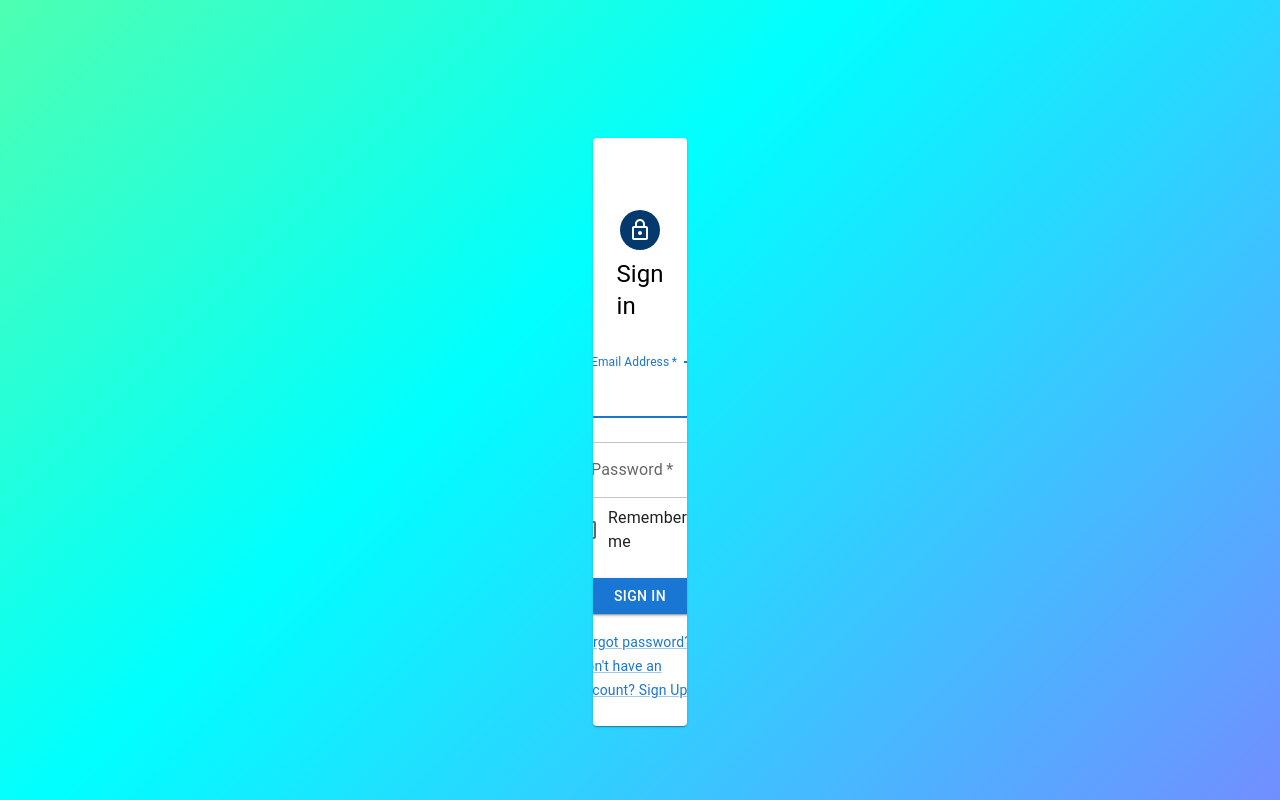
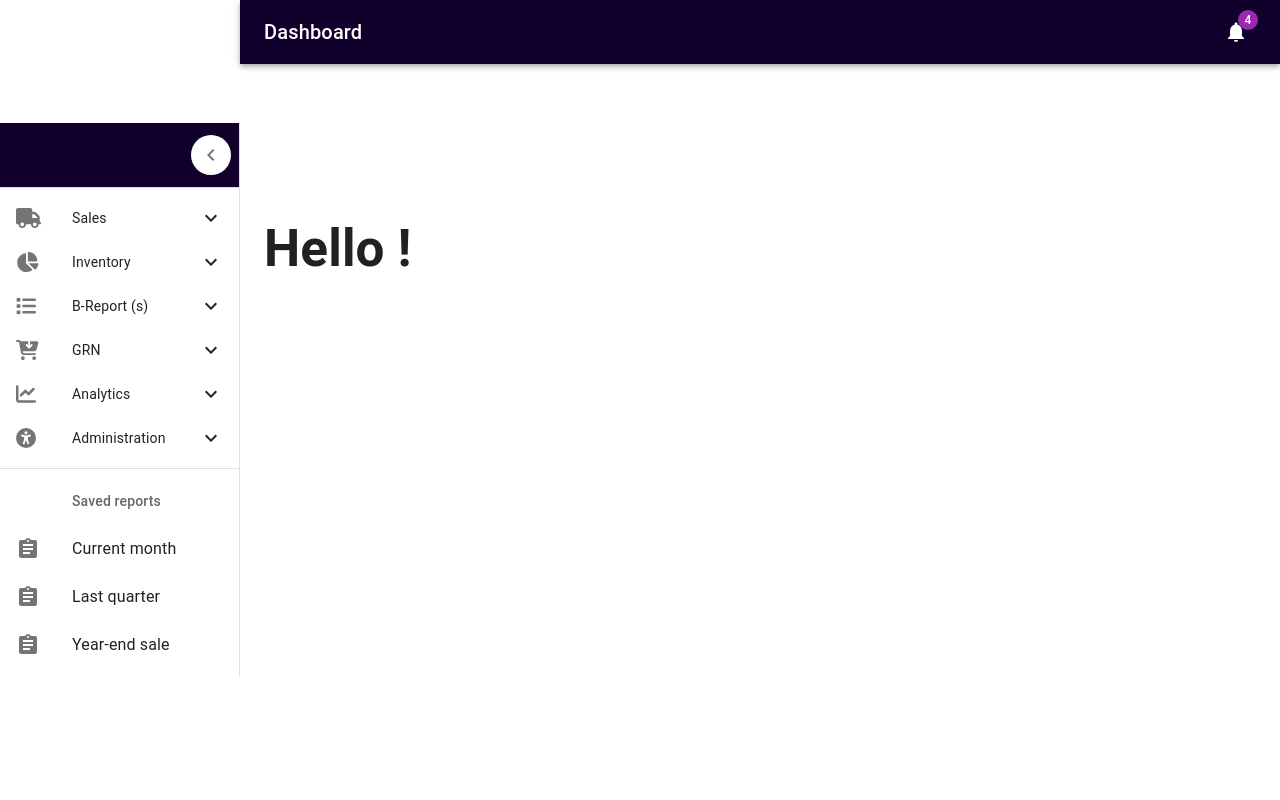
Before and after one commit to ravihennayaka667/BizPilot, a React (Vite) app: page / in a window 1280 px wide. Built offline with nearby package versions, Linux system fonts and the light colour scheme.

Commit message:
UPDATED LOGIN CSS

```diff
--- a/src/App.jsx
+++ b/src/App.jsx
@@ -21,8 +21,8 @@ function App() {
 
 
         <Routes>
-         <Route path="/" element={<Login/>} />
-        {/* <Route path="/" element={<Navbar><Dashboard/></Navbar>} /> */}
+         {/* <Route path="/" element={<Login/>} /> */}
+        <Route path="/" element={<Navbar><Dashboard/></Navbar>} />
         <Route path="/invoiceAdd" element={<Navbar><AddInvoice /></Navbar>} />
         <Route path="/invoiceView" element={<Navbar><InvoiceView /></Navbar>} />
         <Route path="/addCustomers" element={<Navbar><AddCustomers /></Navbar>} />
--- a/src/Pages/Dashboard.jsx
+++ b/src/Pages/Dashboard.jsx
@@ -91,7 +91,7 @@ export default function Dashboard() {
 
     <>
     <h1>
-      Welcome to Dashboard
+   Hello !
     </h1>
      </>
 
--- a/src/assets/Login.css
+++ b/src/assets/Login.css
@@ -2,19 +2,8 @@
 .login{
 
     margin-top: 5%;
-    margin-left: 500px;
-    margin-right: 500px;
+    margin-left: 50%;
+    margin-right: 50%;
+
 
 }
-
-body {
-    background: linear-gradient(-45deg, #ff00ff, #00ffff, #ffff00, #ff00ff);
-    background-size: 400% 400%;
-    animation: gradientChange 10s ease infinite;
-  }
-
-  @keyframes gradientChange {
-    0% { background-position: 0% 50%; }
-    50% { background-position: 100% 50%; }
-    100% { background-position: 0% 50%; }
-  }
```
